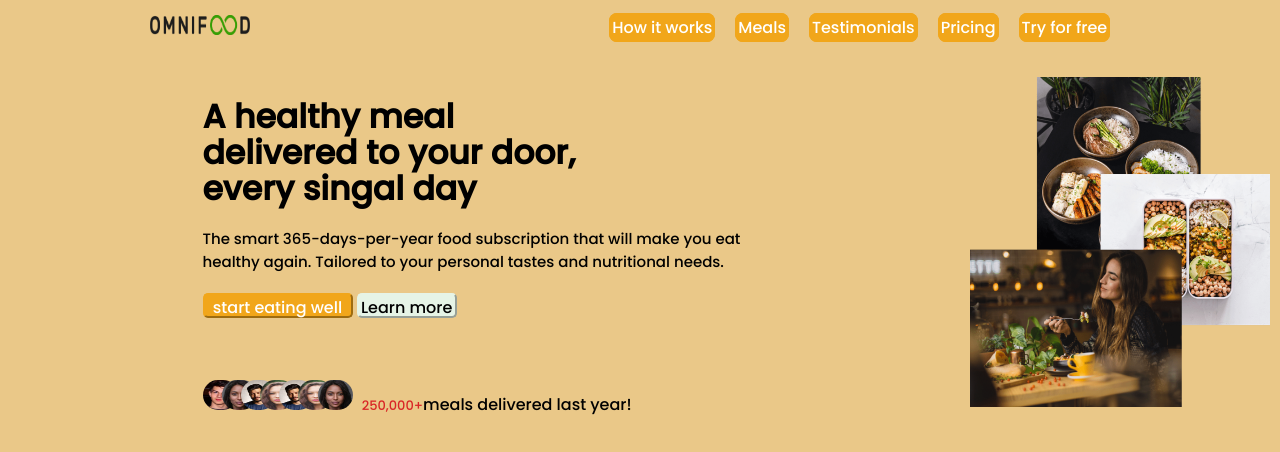
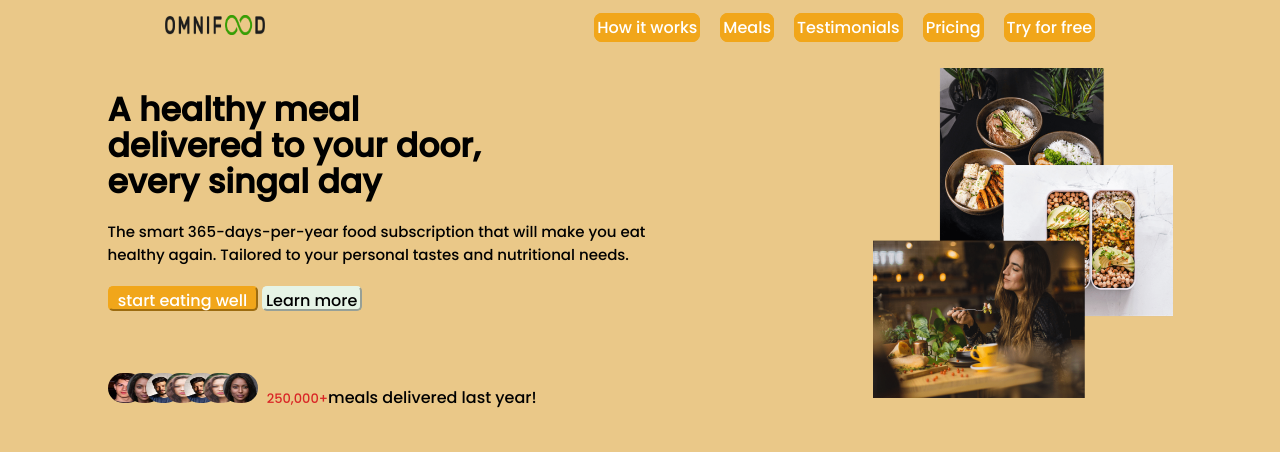
Before and after one commit to zeenatparween/Omnifood-project, a plain HTML site: page Index.html in a window 1280 px wide. Drawn offline with Linux system fonts and the light colour scheme.

Commit message:
Update style.css

```diff
--- a/style.css
+++ b/style.css
@@ -24,7 +24,7 @@ body{
 .navbar img{
     width:100px;
     height:20px;
-  margin-right: 60px;
+
     }
 .navbar ul{
     display: flex;
@@ -44,13 +44,14 @@ body{
 }
 .main-section{
     display: flex;
-     align-items: center;
-     justify-content:space-around;
-     margin-top: 20px;
+    align-items: center;
+    justify-content:space-around;
+    margin-top: 20px;
 }
  .main-section-left{
     margin: auto;
     padding: auto;
+    justify-content:left;
 }
 .main-section-left h1{
     font-size:33px;
@@ -100,7 +101,7 @@ body{
     }
     .main-section-right{
         align-items: center;
-        margin:15px 10px 10px 15px;
+        margin:auto;
  }
 .main-section-right img{
     width:300px;
```
